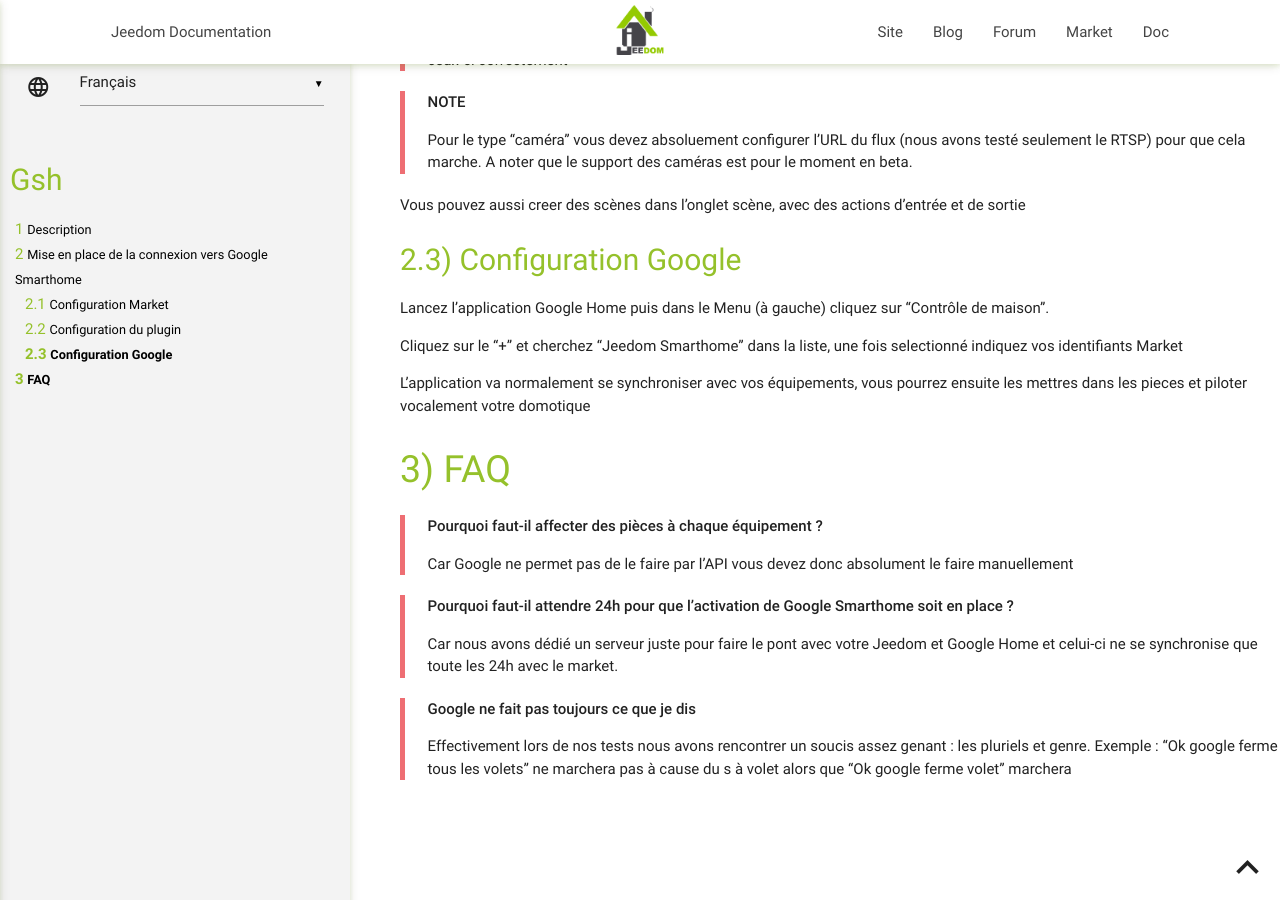
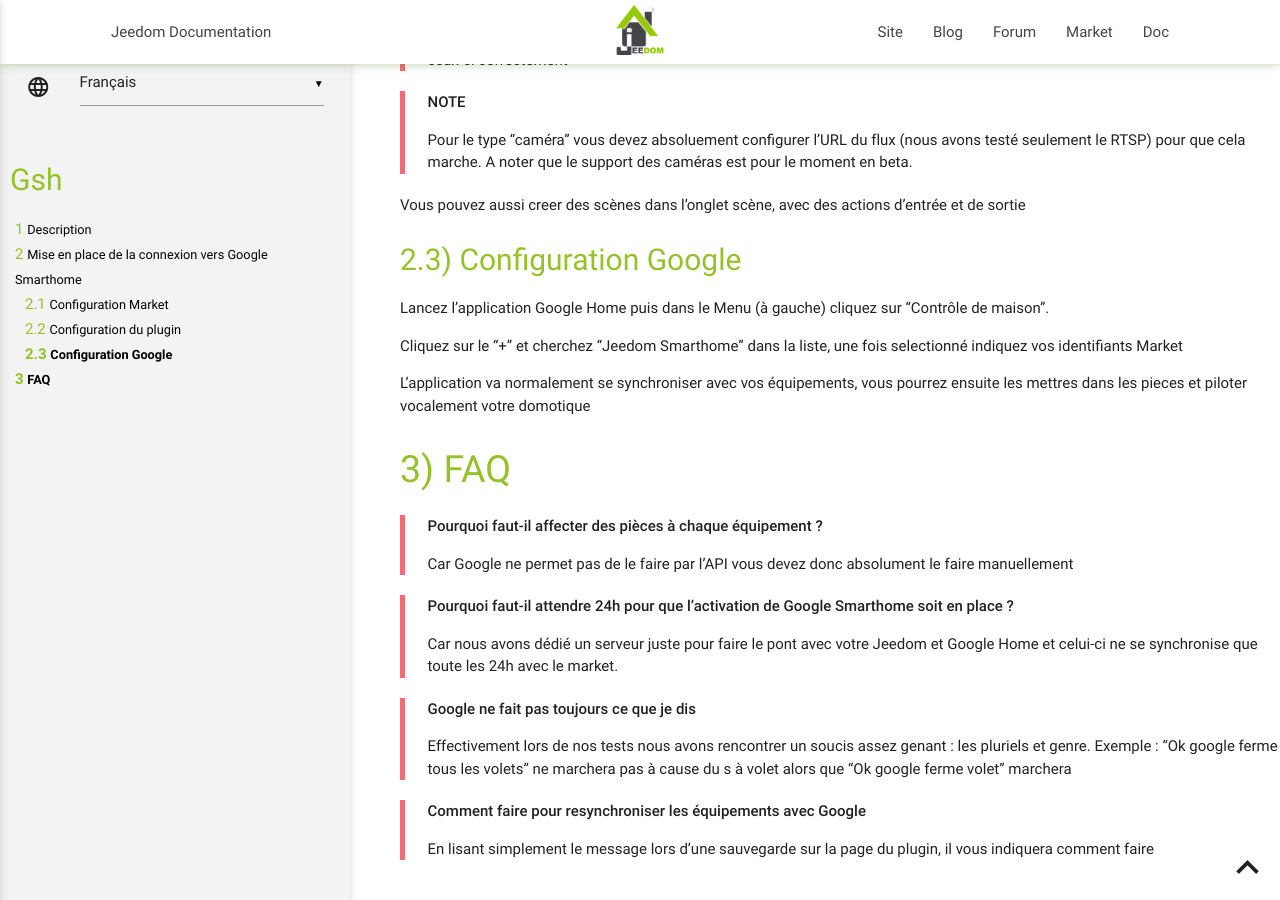
Before and after one commit to Caelion/plugin-gsh, a Jekyll site: the page built from docs/fr_FR/index.md, in a window 1280 px wide and 900 px high, scrolled down 1142 px. Built offline with Jekyll 4.4.1, drawn with Linux system fonts in a browser that asks for light colours; our own code applies the rules of GitHub Pages for plain Markdown files.

Commit message:
improve doc

```diff
--- a/docs/fr_FR/index.md
+++ b/docs/fr_FR/index.md
@@ -72,3 +72,7 @@
 >
 > Effectivement lors de nos tests nous avons rencontrer un soucis assez genant : les pluriels et genre.
 > Exemple : "Ok google ferme tous les volets" ne marchera pas à cause du s à volet alors que "Ok google ferme volet" marchera
+
+>**Comment faire pour resynchroniser les équipements avec Google**
+>
+> En lisant simplement le message lors d'une sauvegarde sur la page du plugin, il vous indiquera comment faire
```
